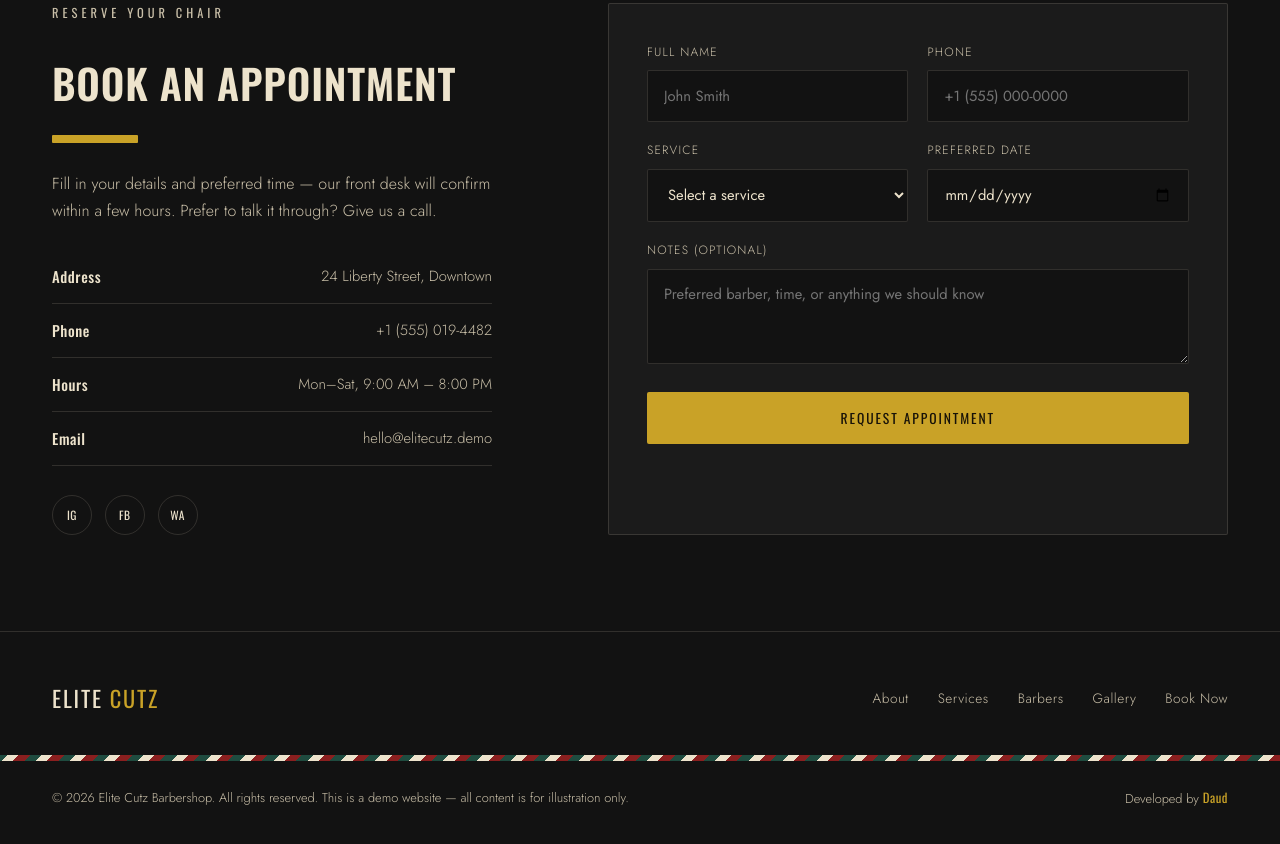
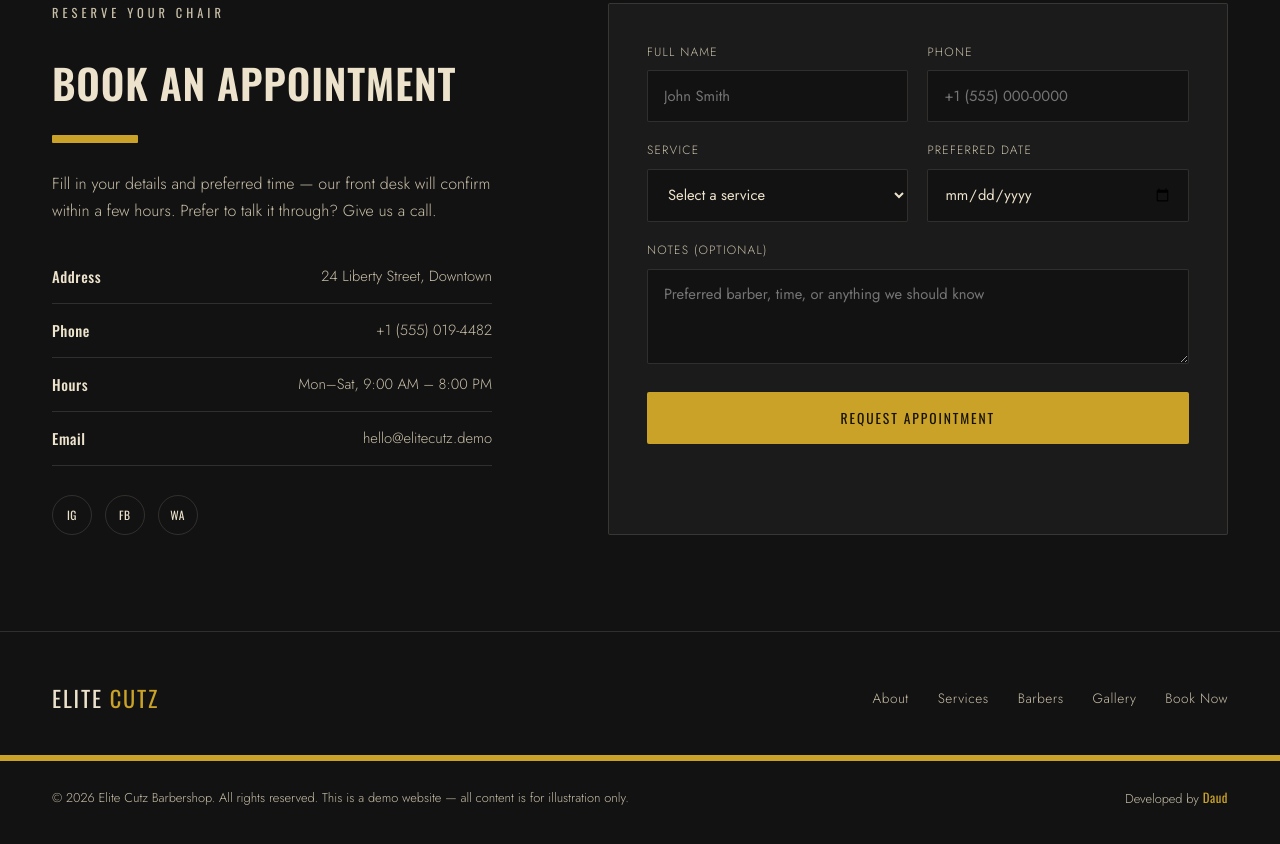
Before and after one commit to mdaudalvi/elite-cutz, a plain HTML site: page index.html in a window 1280 px wide. Shown: the part 5007-5851 px from the top of the page. Drawn offline with nearby package versions, Linux system fonts and the light colour scheme.

Commit message:
Make footer stripe solid yellow

```diff
--- a/style.css
+++ b/style.css
@@ -423,7 +423,7 @@ h1,h2,h3{
 .footer-links a:hover{color:var(--gold);}
 .footer-stripe{
   height:6px;
-  background:repeating-linear-gradient(-45deg, var(--red) 0 8px, var(--bone) 8px 16px, var(--green) 16px 24px);
+  background:var(--gold);
 }
 .footer-bottom{
   max-width:1240px; margin:0 auto; padding:1.6rem 2rem 2.2rem;
```
